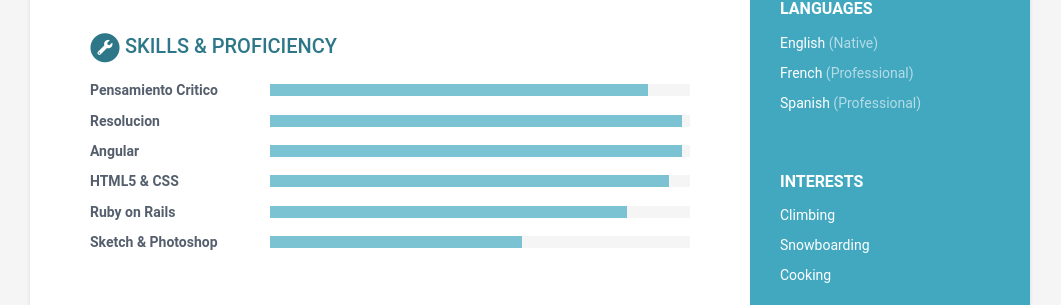
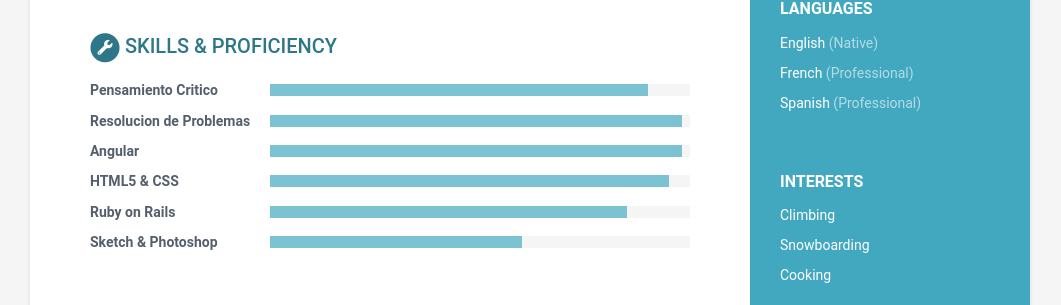
Before and after one commit to KevinC99/good-birch-4e19a, a Jekyll site: the page built from index.html, in a window 1280 px wide. Shown: the part 819-1124 px from the top of the page, without its empty margins (110-1171 px from the left). Built offline with Jekyll 4.4.1, drawn with Linux system fonts in a browser that asks for light colours.

Commit message:
data.yml: updated name in toolset

```diff
--- a/_data/data.yml
+++ b/_data/data.yml
@@ -95,7 +95,7 @@ skills:
   toolset:
     - name: Pensamiento Critico
       level: 90%
-    - name: 'Resolucion '
+    - name: Resolucion de Problemas
       level: 98%
     - name: Angular
       level: 98%
```
